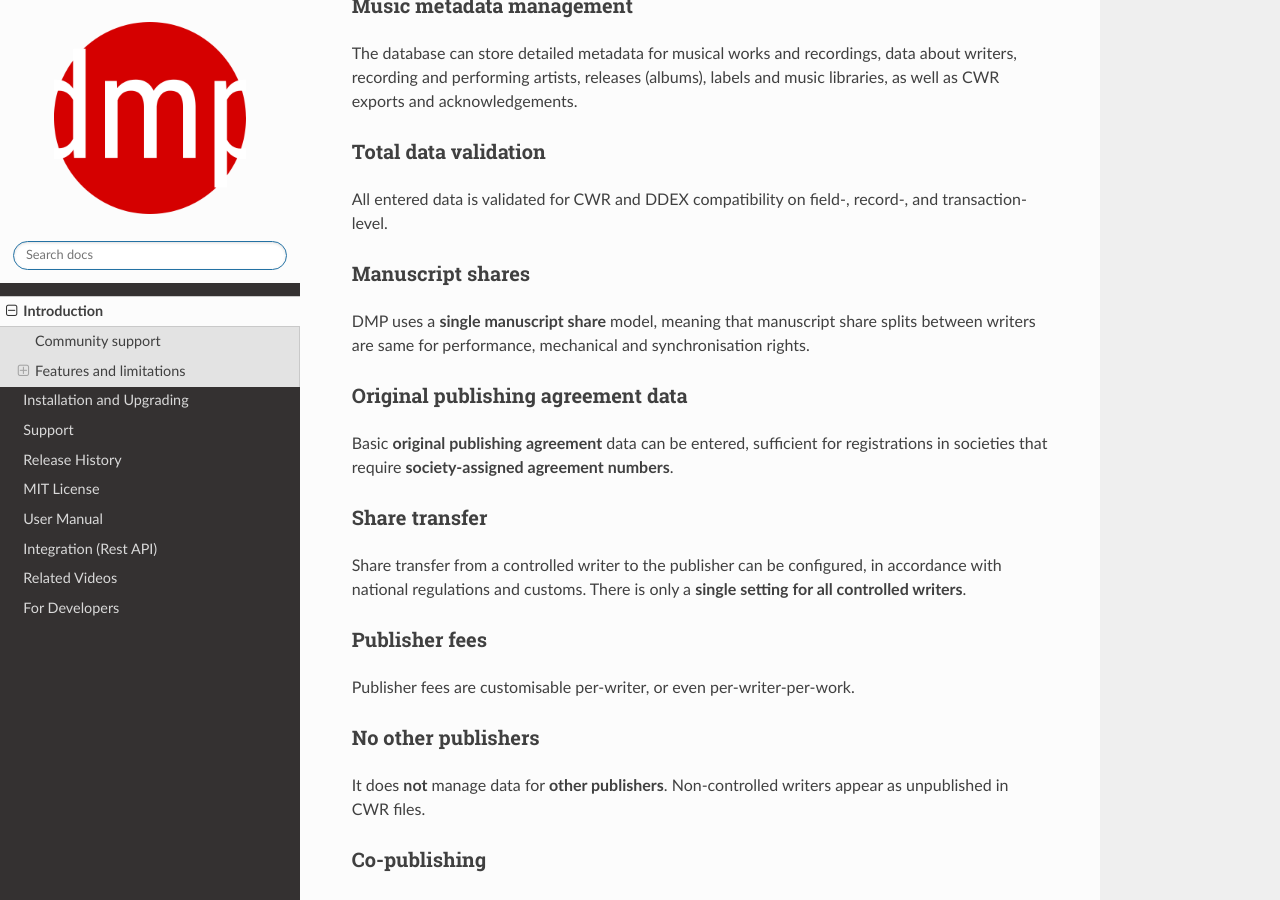
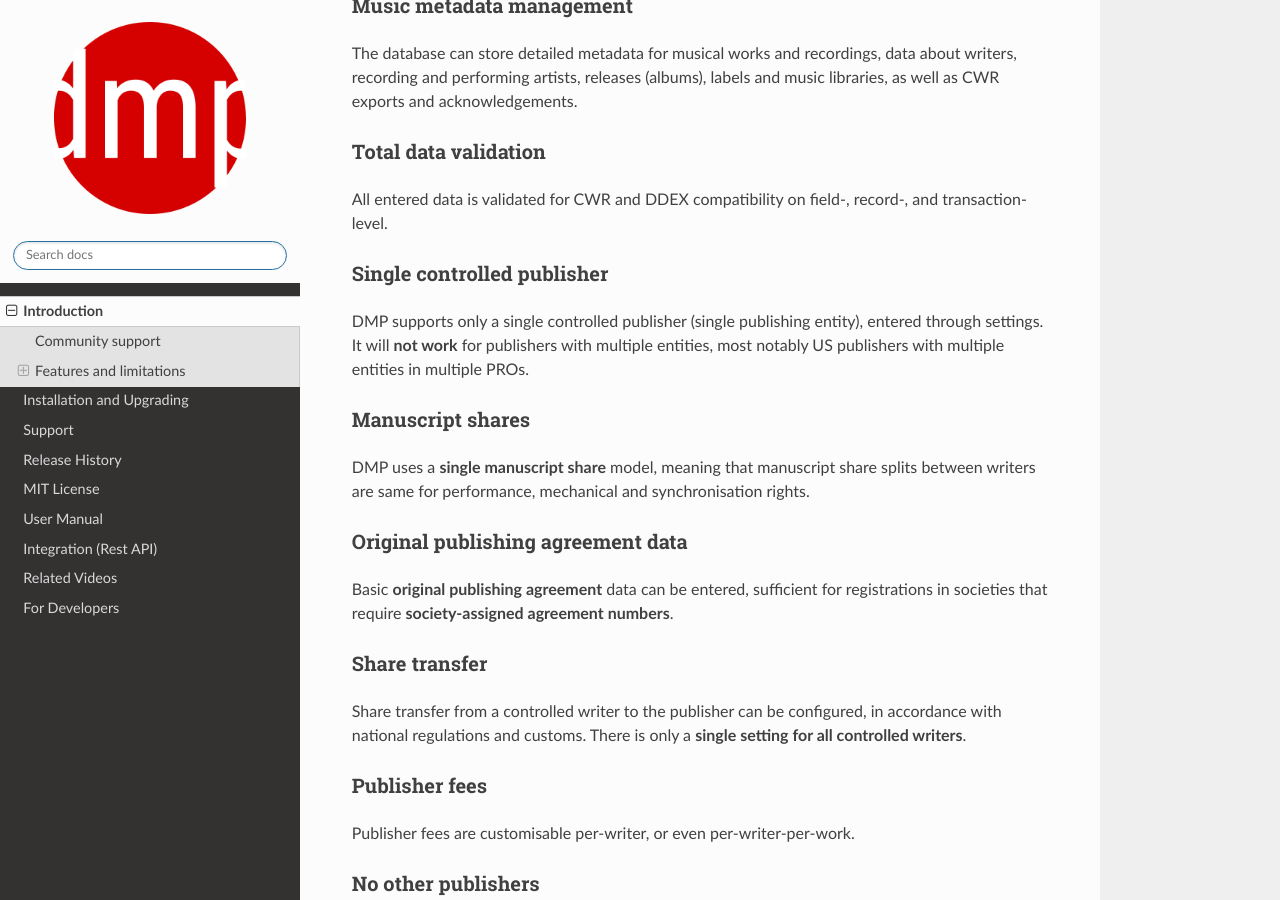
Before and after one commit to matijakolaric-com/django-music-publisher, a Sphinx documentation site: the page built from docs/introduction.rst, in a window 1280 px wide and 900 px high, scrolled down 712 px. Built offline with Sphinx 7.4.7 and the Read the Docs theme 2.0.0, drawn with Linux system fonts in a browser that asks for light colours.

Commit message:
documentation updates

```diff
--- a/docs/introduction.rst
+++ b/docs/introduction.rst
@@ -43,6 +43,13 @@ Total data validation
 
 All entered data is validated for CWR and DDEX compatibility on field-, record-,
 and transaction-level.
+
+Single controlled publisher
+-------------------------------------
+
+DMP supports only a single controlled publisher (single publishing entity),
+entered through settings. It will **not work** for publishers with multiple
+entities, most notably US publishers with multiple entities in multiple PROs.
 
 Manuscript shares
 ------------------------
```
